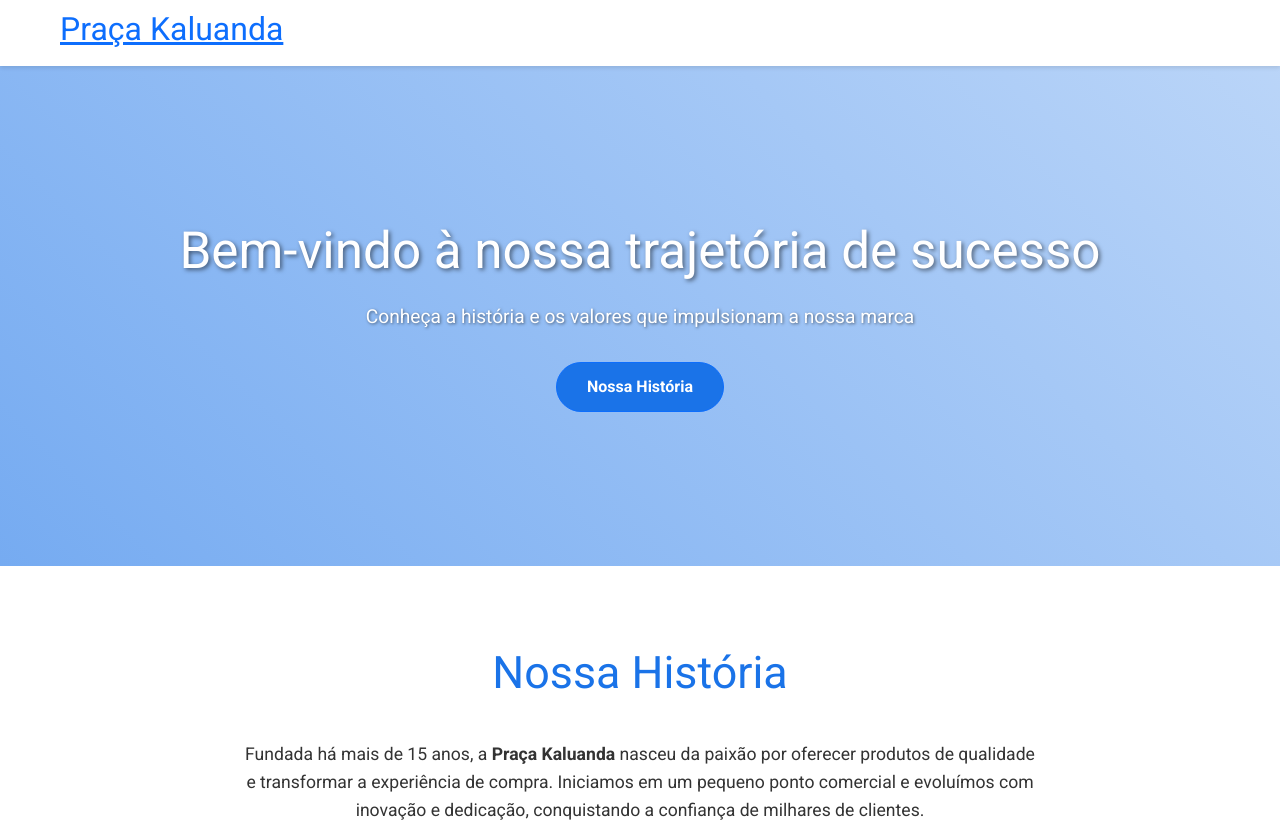
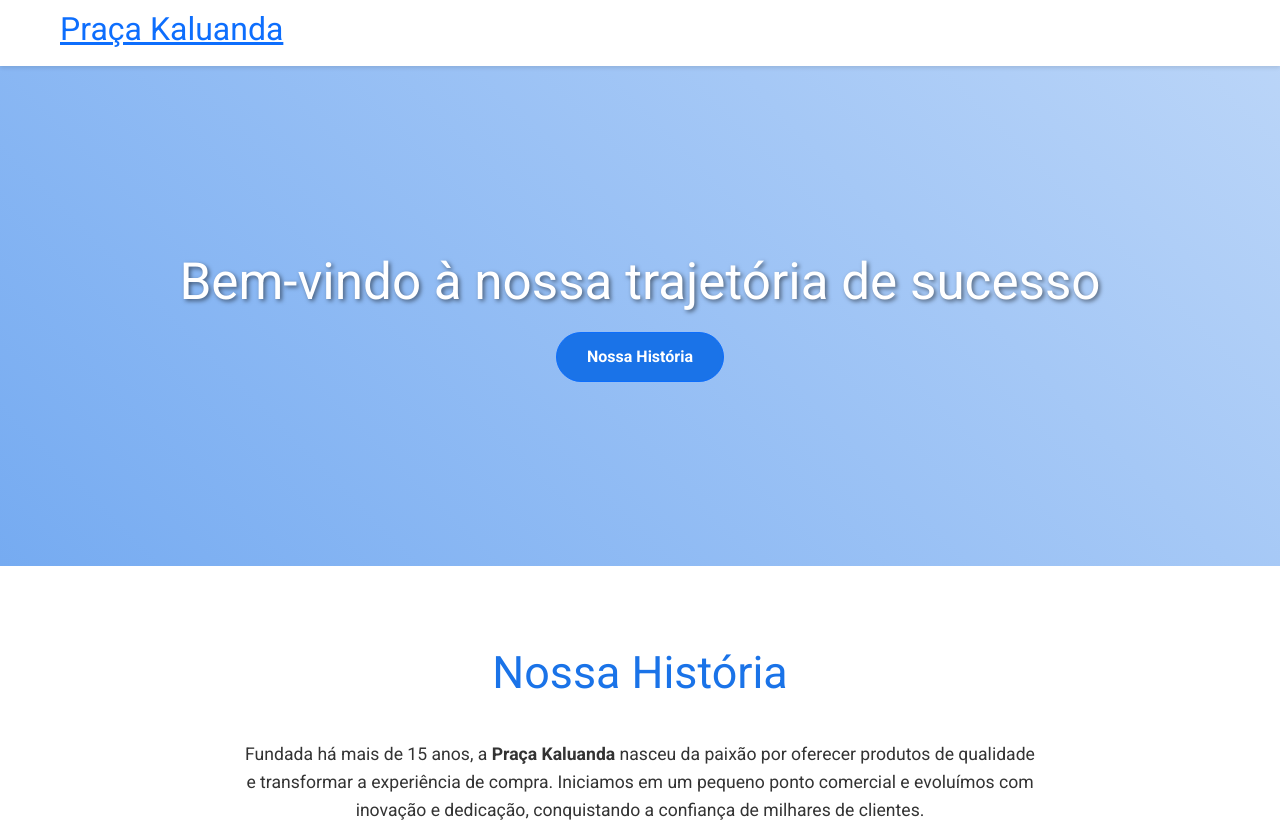
Before and after one commit to DumildeCosta/SIte-da-empresa, a plain HTML site: page index.html in a window 1280 px wide. Shown: the top 828 px of the page. Drawn offline with nearby package versions, Linux system fonts and the light colour scheme; a script that the page names is missing; a small style sheet from the web is missing.

Commit message:
Update index.html

```diff
--- a/index.html
+++ b/index.html
@@ -19,23 +19,17 @@
     <!-- À esquerda -->
     <div class="logo">
       <h1>
-        <a href="https://dumildecosta.github.io/Praca-Kaluanda/" title="Praça Kaluanda">
-          Praça Kaluanda
-        </a>
+        <a href="https://dumildecosta.github.io/Praca-Kaluanda/" title="Praça Kaluanda">Praça Kaluanda</a>
       </h1>
     </div>
-
   </div>
 </header>
-
-  </header>
-
 
   <!-- Area principal -->
   <section class="hero" id="hero">
     <div class="container">
       <h1>Bem-vindo à nossa trajetória de sucesso</h1>
-      <p>Conheça a história e os valores que impulsionam a nossa marca</p>
+      <meta name="description" content="Conheça a história e os valores da Praça Kaluanda.">
       <a href="#historia" class="btn btn-primary">Nossa História</a>
     </div>
   </section>
```
